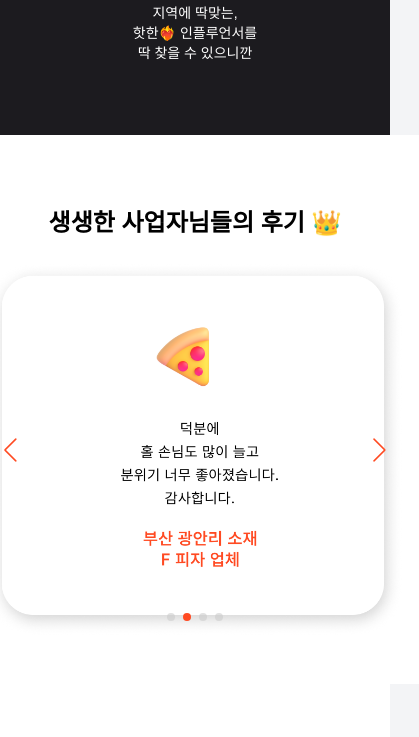
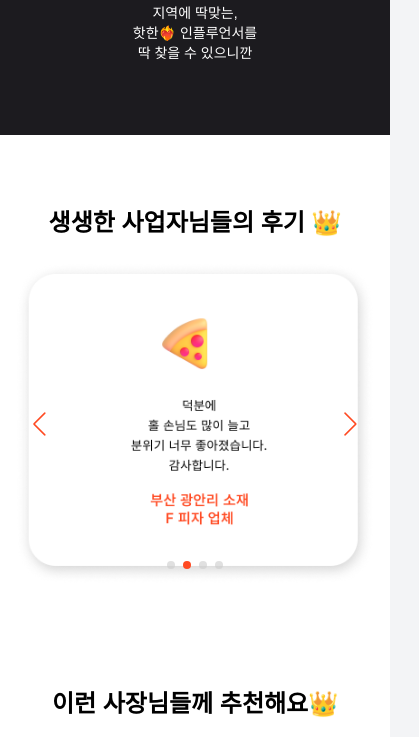
Before and after one commit to siimtech/aling-branding, a plain HTML site: page about.html in a window 390 px wide. Shown: the part 1405-2142 px from the top of the page, 419 px wide, since content can reach past the window. Drawn offline with nearby package versions, Linux system fonts and the light colour scheme; a web font is replaced by a local one.

Commit message:
섹션영역수정

```diff
--- a/about.html
+++ b/about.html
@@ -27,6 +27,8 @@
         transform: translateX(-50%);
       }
     }
+
+
 
     .partner-scroll {
       display: flex;
@@ -292,6 +294,22 @@
       text-align: center;
     }
 
+    .section-3-wrapper,
+    .section-7-wrapper {
+      width: 100%;
+      max-width: 448px;
+      margin: 0 auto;
+    }
+
+    @media (max-width: 448px) {
+
+      .section-3-wrapper,
+      .section-7-wrapper {
+        width: 100%;
+      }
+    }
+
+
     /* 좌우 정렬 유지하되 모바일에서는 중앙 정렬 */
     @media (max-width: 768px) {
       .md\:text-left {
@@ -319,6 +337,8 @@
         padding-bottom: calc(env(safe-area-inset-bottom, 0.5rem) + 1.5rem);
       }
     }
+
+
   </style>
 </head>
 
@@ -378,7 +398,6 @@
   <div class="section-3-wrapper">
     <div class="section-3 bg-white py-12 w-full">
       <div class="max-w-md w-full mx-auto px-4">
-        <!-- 제목 -->
         <h2 class="text-center text-2xl font-semibold mb-6 mt-[24px]">생생한 사업자님들의 후기 👑</h2>
 
         <!-- Swiper 컨테이너 (단순화된 구조) -->
@@ -603,7 +622,7 @@
   <!-- 수정된 Section 7: 협력 파트너 섹션 (하단 마진 48px 추가) -->
   <div class="section-7-wrapper">
     <section id="partners" class="py-12 bg-white pb-36 w-full">
-      <div class="max-w-md mx-auto px-4 w-full">
+      <div class="max-w-md w-full mx-auto px-4">
         <h2 class="text-2xl font-bold text-center mb-8">알링과 함께 하는<br><span class="text-[#ff4a22]">[지역 인디브랜드]</span></h2>
 
         <!-- 파트너 로고 캐러셀 컨테이너 -->
```
Also changed, not shown: manual_inf.html (+2 -0 lines).
